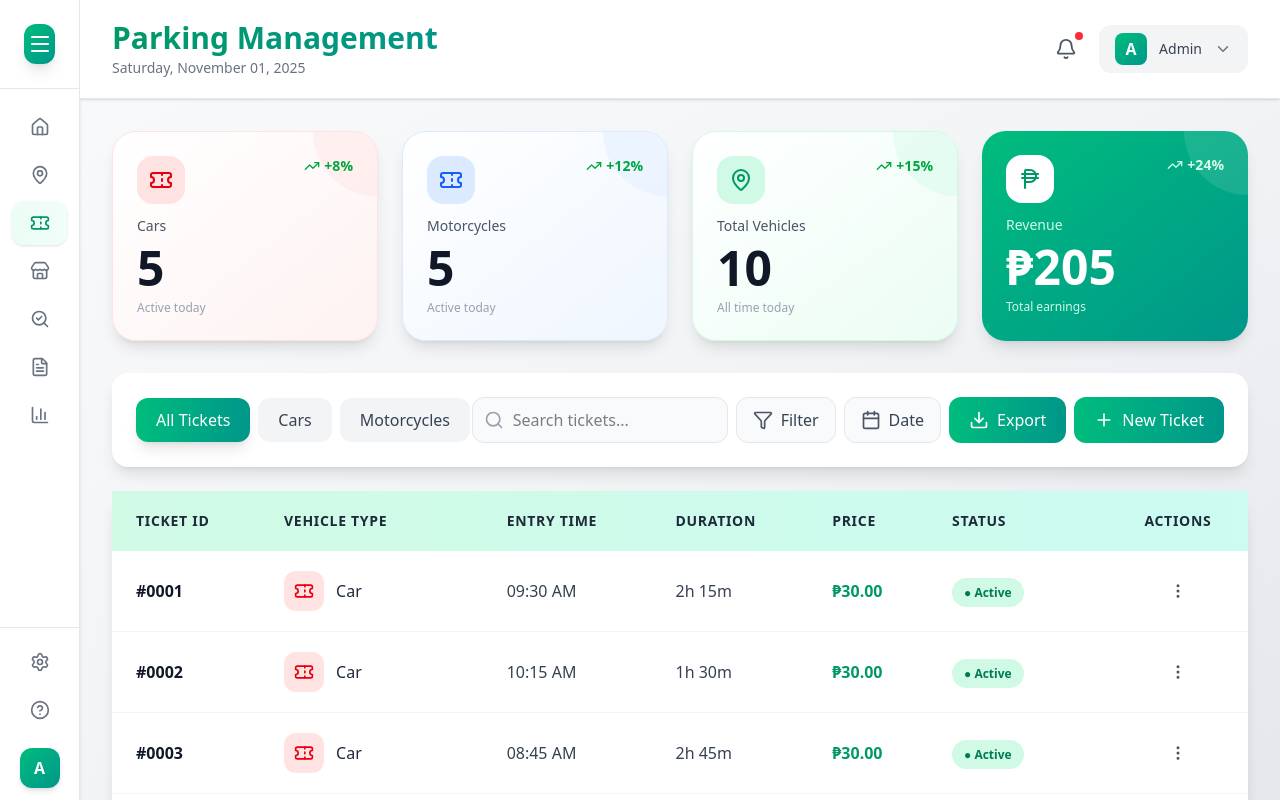
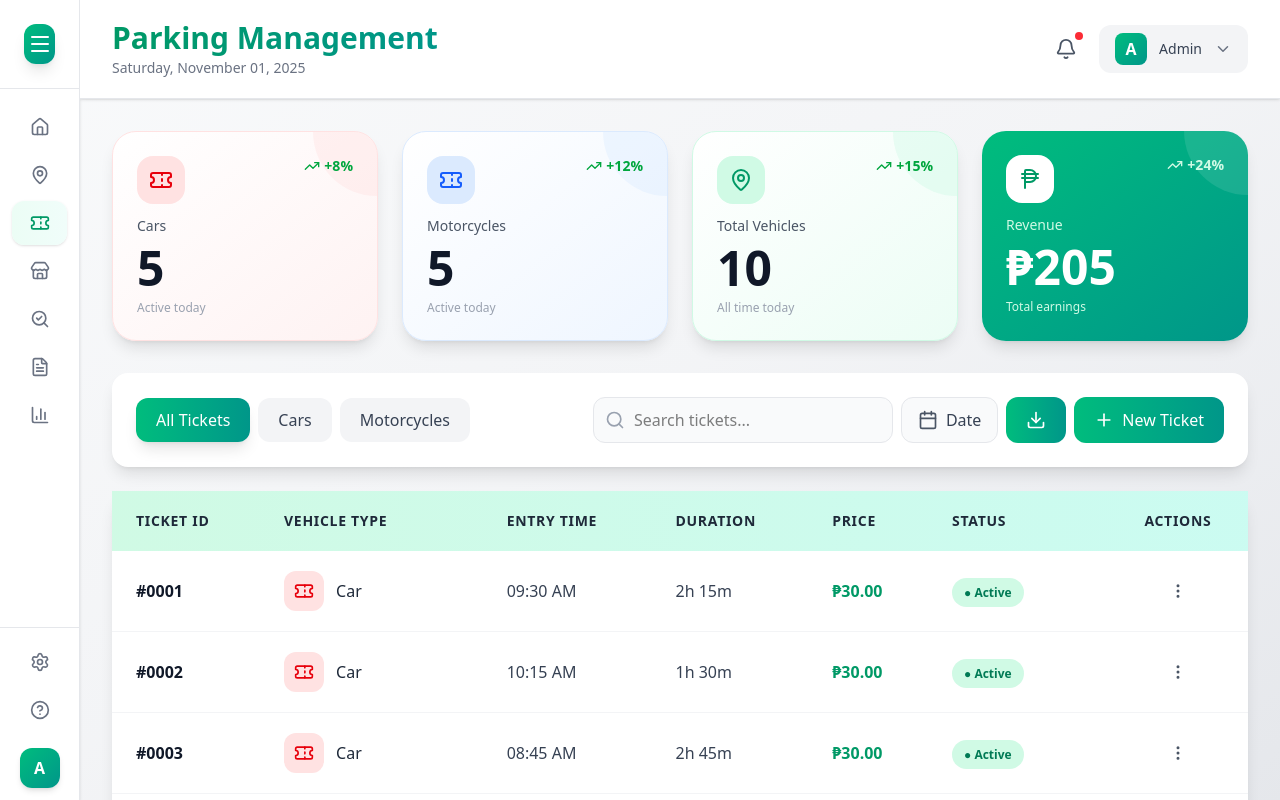
Before and after one commit to Tantalost/Software-Engineering, a React (Vite) app in the folder IBT/: page / in a window 1280 px wide. Built offline with nearby package versions, Linux system fonts and the light colour scheme.

Commit message:
filter removed, adjust search

```diff
--- a/IBT/src/pages/Parking.jsx
+++ b/IBT/src/pages/Parking.jsx
@@ -358,20 +358,17 @@ const ParkingTicketSystem = () => {
                   <input
                     type="text"
                     placeholder="Search tickets..."
-                    className="w-full lg:w-64 pl-10 pr-4 py-2.5 bg-gray-50 border border-gray-200 rounded-xl focus:outline-none focus:ring-2 focus:ring-emerald-500 focus:border-transparent transition-all"
+                    className="w-full lg:w-75 pl-10 pr-4 py-2.5 bg-gray-50 border border-gray-200 rounded-xl focus:outline-none focus:ring-2 focus:ring-emerald-500 focus:border-transparent transition-all"
                   />
                 </div>
-                <button className="flex items-center space-x-2 px-4 py-2.5 bg-gray-50 border border-gray-200 rounded-xl hover:bg-gray-100 transition-all">
-                  <Filter size={20} className="text-gray-600" />
-                  <span className="text-gray-700 font-medium">Filter</span>
-                </button>
+
                 <button className="flex items-center space-x-2 px-4 py-2.5 bg-gray-50 border border-gray-200 rounded-xl hover:bg-gray-100 transition-all">
                   <Calendar size={20} className="text-gray-600" />
                   <span className="text-gray-700 font-medium hidden sm:inline">Date</span>
                 </button>
-                <button className="flex items-center space-x-2 px-5 py-2.5 bg-gradient-to-r from-emerald-500 to-teal-600 text-white rounded-xl hover:shadow-lg transition-all duration-300 transform hover:scale-105">
+                <button className="flex items-center  px-5 py-2.5 bg-gradient-to-r from-emerald-500 to-teal-600 text-white rounded-xl hover:shadow-lg transition-all duration-300 transform hover:scale-105">
                   <Download size={20} />
-                  <span className="font-medium">Export</span>
+                  <span className="font-medium"></span>
                 </button>
                 <button className="flex items-center space-x-2 px-5 py-2.5 bg-gradient-to-r from-emerald-500 to-teal-600 text-white rounded-xl hover:shadow-lg transition-all duration-300 transform hover:scale-105">
                   <Plus size={20} />
```
